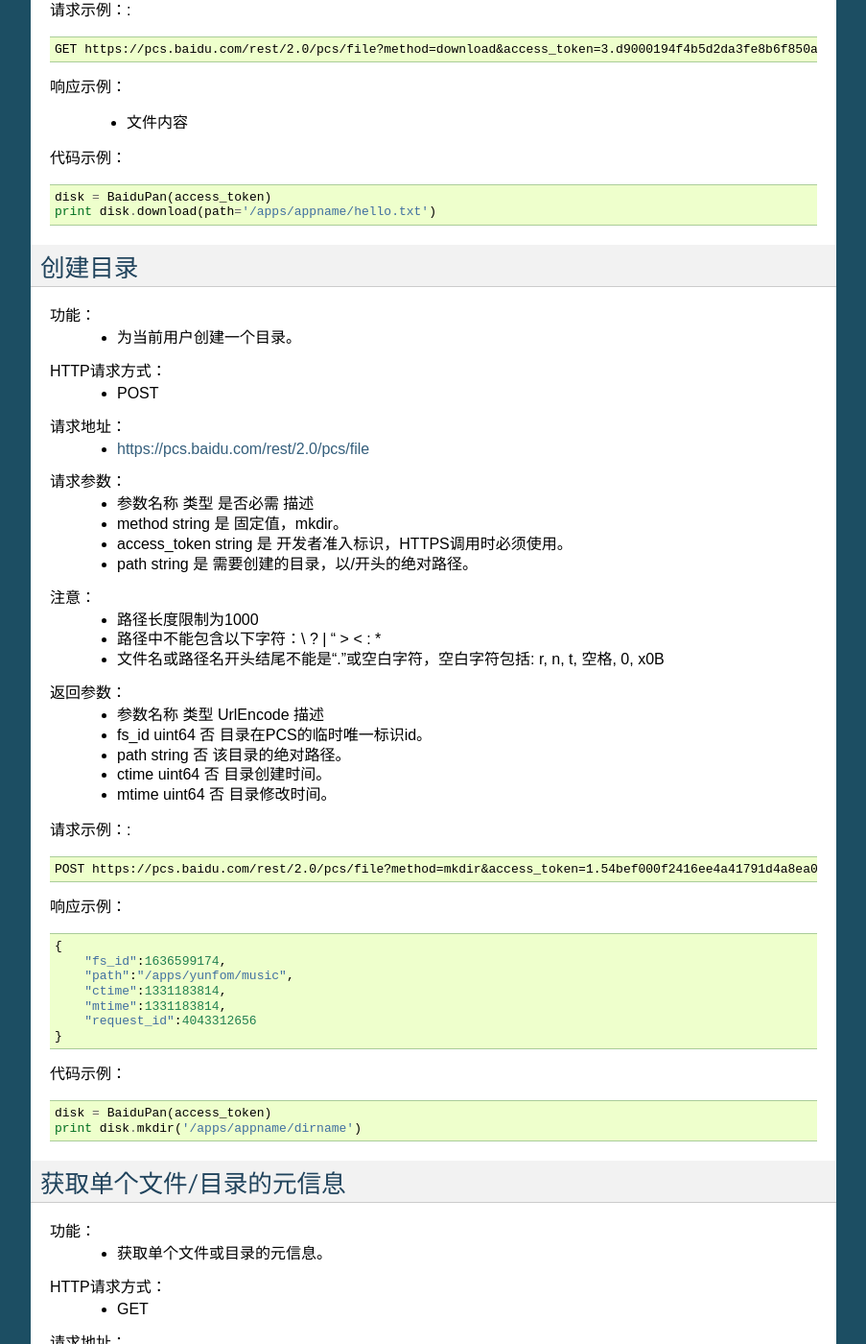
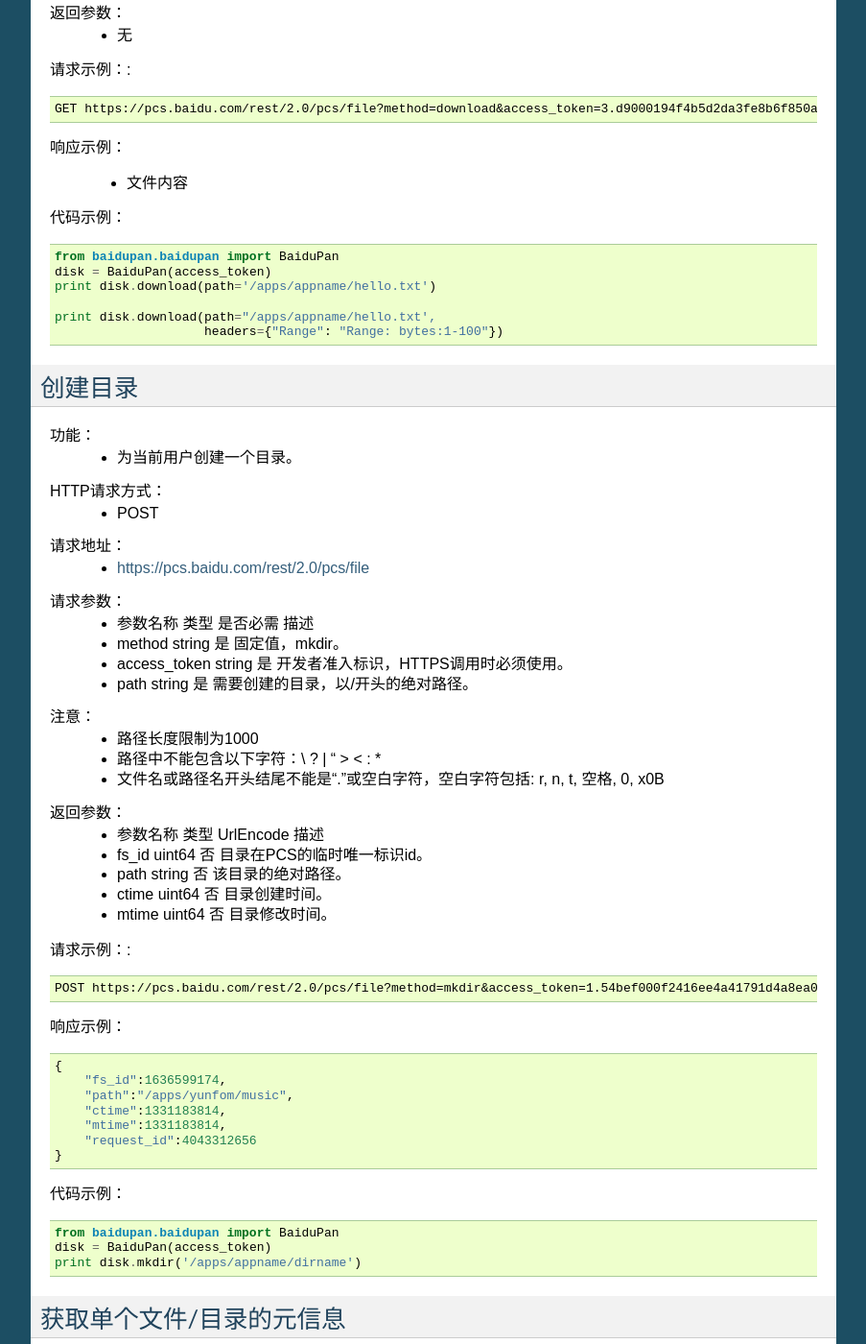
Before and after one commit to solos/baidupan, a Sphinx documentation site: the page built from docs/source/index.rst, in a window 1280 px wide and 1400 px high, scrolled down 4723 px. Shown: the whole window at 96% size, without its empty margins (198-1101 px from the left). Built offline with Sphinx 7.4.7, drawn with Linux system fonts in a browser that asks for light colours; some of the changed text lies outside the part shown.

Commit message:
add support for customing headers
add support for customing headers
add example of breakpoint transmission

```diff
--- a/docs/source/index.rst
+++ b/docs/source/index.rst
@@ -37,6 +37,7 @@
 
 代码示例： ::
 
+    from baidupan.baidupan import BaiduPan
     disk = BaiduPan(access_token)
     print disk.quota()
 
@@ -84,6 +85,7 @@
 
 代码示例： ::
 
+    from baidupan.baidupan import BaiduPan
     disk = BaiduPan(access_token)
     print disk.upload('hello', path='/apps/appname/hello.txt')
 
@@ -119,6 +121,7 @@
 
 代码示例： ::
 
+    from baidupan.baidupan import BaiduPan
     disk = BaiduPan(access_token)
     print disk.upload('hello', path='/apps/appname/hello.txt')
 
@@ -181,6 +184,7 @@
 
 代码示例： ::
 
+    from baidupan.baidupan import BaiduPan
     disk = BaiduPan(access_token)
     param = {"block_list": [
                 "d41d8cd98f00b204e9800998ecf8427e",
@@ -224,8 +228,12 @@
 
 代码示例： ::
 
+    from baidupan.baidupan import BaiduPan
     disk = BaiduPan(access_token)
     print disk.download(path='/apps/appname/hello.txt')
+
+    print disk.download(path="/apps/appname/hello.txt',
+                        headers={"Range": "Range: bytes:1-100"})
 
 创建目录
 --------
@@ -268,6 +276,7 @@
 
 代码示例： ::
 
+    from baidupan.baidupan import BaiduPan
     disk = BaiduPan(access_token)
     print disk.mkdir('/apps/appname/dirname')
 
@@ -325,6 +334,7 @@
 
 代码示例： ::
 
+    from baidupan.baidupan import BaiduPan
     disk = BaiduPan(access_token)
     print disk.meta('/apps/appname/filename')
 
@@ -393,6 +403,7 @@
 
 代码示例： ::
 
+    from baidupan.baidupan import BaiduPan
     disk = BaiduPan(access_token)
     print disk.mmeta(json.dumps({"list": [{"path": "/apps/appname/"}]}))
 
@@ -458,6 +469,7 @@
 
 代码示例： ::
 
+    from baidupan.baidupan import BaiduPan
     disk = BaiduPan(access_token)
     print disk.ls("/apps/appname/")
 
@@ -506,6 +518,7 @@
 
 代码示例： ::
 
+    from baidupan.baidupan import BaiduPan
     disk = BaiduPan(access_token)
     print disk.mv("/apps/appname/hello.txt", "/apps/appname/hello.txt.bak")
 
@@ -554,6 +567,7 @@
 
 代码示例： ::
 
+    from baidupan.baidupan import BaiduPan
     disk = BaiduPan(access_token)
     param = {"list": [{"from": "/apps/appname/hello.txt.bak",
                        "to": "/apps/appname/hello.txt.bak.bak"},
@@ -605,6 +619,7 @@
 
 代码示例： ::
 
+    from baidupan.baidupan import BaiduPan
     disk = BaiduPan(access_token)
     print disk.cp("/apps/appname/hello.txt", "/apps/appname/world.txt")
 
@@ -656,6 +671,7 @@
 
 代码示例： ::
 
+    from baidupan.baidupan import BaiduPan
     disk = BaiduPan(access_token)
     param = {"list": [{"from": "/apps/appname/hello.txt.bak",
                        "to": "/apps/appname/hello.txt.bak.bak"},
@@ -699,6 +715,7 @@
 
 代码示例： ::
 
+    from baidupan.baidupan import BaiduPan
     disk = BaiduPan(access_token)
     print disk.rm('/apps/appname/hello.txt.bak')
 
@@ -736,6 +753,7 @@
 
 代码示例： ::
 
+    from baidupan.baidupan import BaiduPan
     disk = BaiduPan(access_token)
     par = {"list": [{"path": "/apps/appname/hello.txt1"},
                     {"path": "/apps/appname/dirs"}]}
@@ -790,6 +808,7 @@
 
 代码示例： ::
 
+    from baidupan.baidupan import BaiduPan
     disk = BaiduPan(access_token)
     print disk.grep('hello', '/apps/appname/')
     print disk.search('hello', '/apps/appname/')
@@ -829,6 +848,7 @@
 
 代码示例： ::
 
+    from baidupan.baidupan import BaiduPan
     disk = BaiduPan(access_token)
     print disk.thumb('/apps/appname/1.png', 100, 100)
 
@@ -894,6 +914,7 @@
 
 代码示例： ::
 
+    from baidupan.baidupan import BaiduPan
     disk = BaiduPan(access_token)
     print disk.diff()
 
@@ -941,6 +962,7 @@
 
 代码示例： ::
 
+    from baidupan.baidupan import BaiduPan
     disk = BaiduPan(access_token)
     print disk.streaming('/apps/appname/1.mkv')
 
@@ -1002,6 +1024,7 @@
 
 代码示例： ::
 
+    from baidupan.baidupan import BaiduPan
     disk = BaiduPan(access_token)
     print disk.stream(type='doc')
 
@@ -1036,6 +1059,7 @@
 
 代码示例： ::
 
+    from baidupan.baidupan import BaiduPan
     disk = BaiduPan(access_token)
     print disk.downstream('/apps/appname/1.png')
 
@@ -1094,6 +1118,7 @@
 
 代码示例： ::
 
+    from baidupan.baidupan import BaiduPan
     disk = BaiduPan(access_token)
     print disk.rapidsend('/home/solos/file',
                          content_length,
@@ -1148,6 +1173,7 @@
 
 代码示例： ::
 
+    from baidupan.baidupan import BaiduPan
     disk = BaiduPan(access_token)
     print disk.add_task('http://www.baidu.com', '/apps/appname/1.html')
 
@@ -1221,6 +1247,7 @@
 
 代码示例： ::
 
+    from baidupan.baidupan import BaiduPan
     disk = BaiduPan(access_token)
     print disk.query_task('3665778', 1)
 
@@ -1294,6 +1321,7 @@
 
 代码示例： ::
 
+    from baidupan.baidupan import BaiduPan
     disk = BaiduPan(access_token)
     print disk.list_task()
 
@@ -1327,6 +1355,7 @@
 
 代码示例： ::
 
+    from baidupan.baidupan import BaiduPan
     disk = BaiduPan(access_token)
     print disk.cancel_task('3665778')
 
@@ -1397,6 +1426,7 @@
 
 代码示例： ::
 
+    from baidupan.baidupan import BaiduPan
     disk = BaiduPan(access_token)
     print disk.listrecycle()
 
@@ -1448,6 +1478,7 @@
 
 代码示例： ::
 
+    from baidupan.baidupan import BaiduPan
     disk = BaiduPan(access_token)
     print disk.restore('4045501009')
 
@@ -1524,6 +1555,7 @@
 
 代码示例： ::
 
+    from baidupan.baidupan import BaiduPan
     disk = BaiduPan(access_token)
     param = {"list":[{"fs_id":2263172857},{"fs_id":4045501009}]}
     print disk.mrestore(json.dumps(param))
@@ -1567,5 +1599,6 @@
 
 代码示例： ::
 
+    from baidupan.baidupan import BaiduPan
     disk = BaiduPan(access_token)
     print disk.emptyrecycle()
--- a/example.py
+++ b/example.py
@@ -23,6 +23,8 @@
     print disk.merge('/apps/appname/hello.txt', param=param)
     #download
     print disk.download(path='/apps/appname/hello.txt')
+    print disk.download(path='/apps/appname/hello.txt',
+                        headers={"Range": "Range: bytes:1-100"})
     #mkdir
     print disk.mkdir('/apps/appname/dirname')
     #meta
```
Also changed, not shown: 1 other file.
